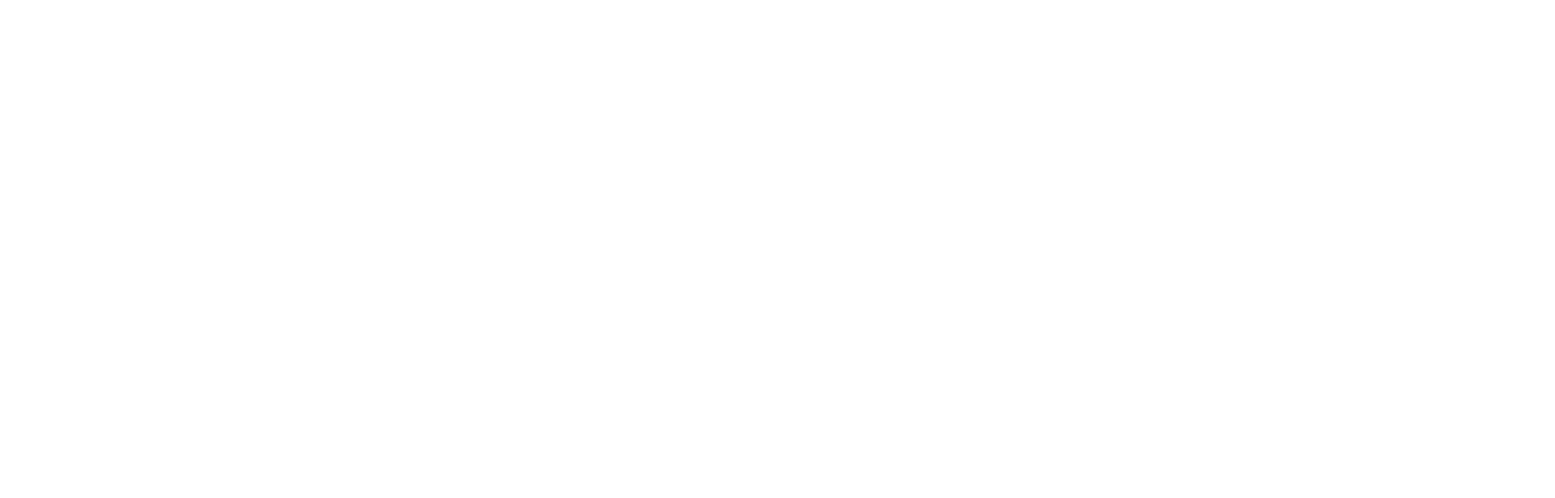
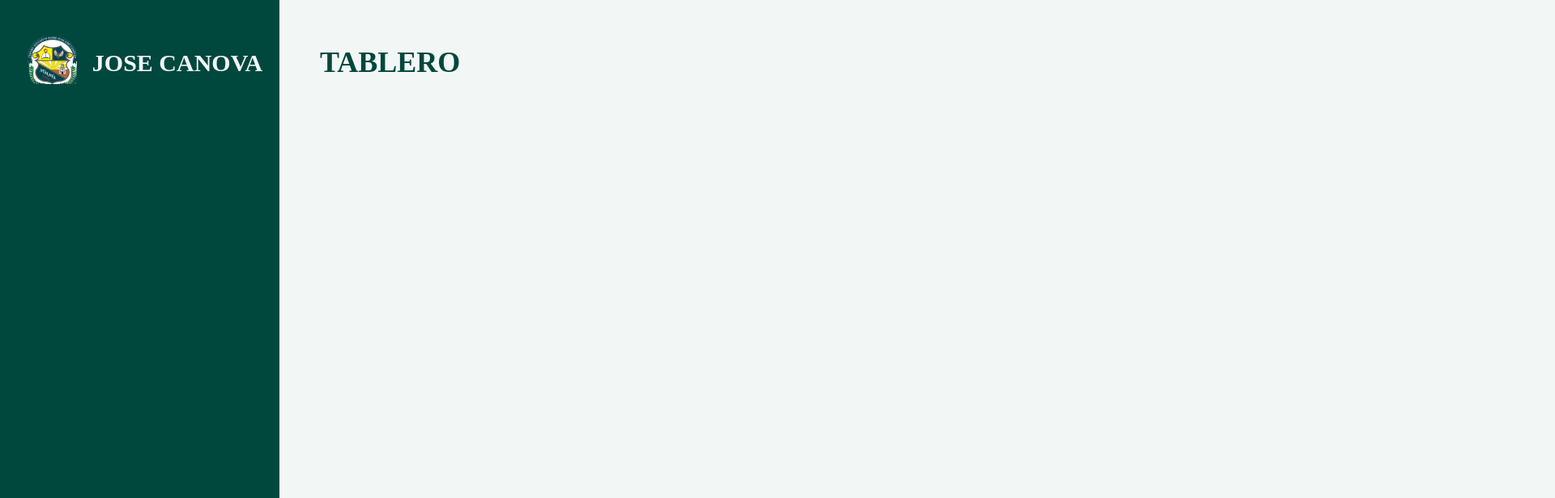
Before and after one commit to ovg-Code/JoseCanovaGestionHorario, a React (Create React App) app in the folder app/: page / in a window 1280 px wide. Shown: the top 616 px of the page at 81% size, 1920 px wide, since content can reach past the window. Built offline with nearby package versions, Linux system fonts and the light colour scheme.

Commit message:
rutas agregadas

```diff
--- a/app/package.json
+++ b/app/package.json
@@ -3,9 +3,6 @@
   "version": "0.1.0",
   "private": true,
   "dependencies": {
-    "@emotion/react": "^11.10.5",
-    "@emotion/styled": "^11.10.5",
-    "@mui/material": "^5.10.16",
     "@testing-library/jest-dom": "^5.16.5",
     "@testing-library/react": "^13.4.0",
     "@testing-library/user-event": "^13.5.0",
--- a/app/public/index.html
+++ b/app/public/index.html
@@ -25,14 +25,6 @@
       Learn how to configure a non-root public URL by running `npm run build`.
     -->
     <title>React App</title>
-    <link
-      rel="stylesheet"
-      href="https://fonts.googleapis.com/css?family=Roboto:300,400,500,700&display=swap"
-    />
-    <link
-      rel="stylesheet"
-      href="https://fonts.googleapis.com/icon?family=Material+Icons"
-    />
   </head>
   <body>
     <noscript>You need to enable JavaScript to run this app.</noscript>
--- a/app/src/App.js
+++ b/app/src/App.js
@@ -1,13 +1,19 @@
 import React from 'react'
-import {BrowserRouter, Routes, Route} from 'react-router-dom'
-import tablero from './components/tablero'
+import Home from './components/Home'
+import {BrowserRouter as Router, Routes, Route} from 'react-router-dom'
+import Profesores from './components/Profesores'
+import Barra from './components/Barra'
 
-export default function App() {
+export const App = () => {
   return (
-    <BrowserRouter>
-    <Routes>
-      <Route path='/' element={<tablero/>}/>
-    </Routes>
-    </BrowserRouter>
+    <div>
+      <Barra/>
+      <Router>
+        <Routes>
+          <Route path='/' element={<Home/>} />
+          <Route path='/Profesores' element={<Profesores/>}/>
+        </Routes>
+      </Router>
+    </div>
   )
 }
--- /dev/null
+++ b/app/src/components/App.css
@@ -0,0 +1,78 @@
+.App {
+    /* Tablero */
+  position: relative;
+  width: 1920px;
+  height: 2310px;
+
+  /* Color/White */
+
+  background: #F2F7F5;
+}
+
+.Barrasuperio{
+  position: absolute;
+  width: 345px;
+  height: 2310px;
+  left: calc(50% - 345px/2 - 787.5px);
+  top: 0px;
+
+  background: #00473E;
+}
+
+.logo{
+  position: absolute;
+  width: 61px;
+  height: 59px;
+  left: 34px;
+  top: 45px;
+}
+
+.Appnombre{
+  position: absolute;
+  font-family: 'Poppins';
+  font-style: normal;
+  font-weight: 700;
+  font-size: 30px;
+  line-height: 45px;
+  /* identical to box height */
+
+  text-align: center;
+
+  /* Color/White */
+
+  color: #F2F7F5;
+}
+
+.butbus{
+  display: flex;
+  flex-direction: row;
+  align-items: center;
+  padding: 2px 32px 2px 0px;
+
+  position: absolute;
+  width: 350px;
+  height: 60px;
+  left: calc(50% - 350px/2 + 340px);
+  top: 50px;
+
+  /* Color/White */
+
+  background: #F2F7F5;
+  border-radius: 40px;
+}
+
+.title{
+
+  position: absolute;
+  font-family: 'Poppins';
+  font-style: normal;
+  font-weight: 700;
+  font-size: 36px;
+  line-height: 54px;
+  /* identical to box height */
+
+
+  /* Color/Text */
+
+  color: #00473E;
+  }
--- /dev/null
+++ b/app/src/components/Barra.js
@@ -0,0 +1,21 @@
+import './App.css';
+import logito from './logo.png'
+
+function Barra() {
+  return (
+    <div className="App">
+      <div className="Barrasuperio">
+        <img src={logito} className="logo"/>
+        <span className="Appnombre" style={{width:' 218px', height: '45px', left: '110px', top: '55px'}}>
+        JOSE CANOVA
+        </span>
+        <span className="title" style={{width: '160px',height: '54px',left: '395px',top: '50px'}}>
+          TABLERO
+        </span>
+      </div>
+    </div>
+
+  );
+}
+
+export default Barra;
--- /dev/null
+++ b/app/src/components/Home.js
@@ -0,0 +1,7 @@
+import React from 'react'
+
+export default function Home() {
+  return (
+    <div>Home</div>
+  )
+}
--- /dev/null
+++ b/app/src/components/Profesores.js
@@ -0,0 +1,7 @@
+import React from 'react'
+
+export default function Profesores() {
+  return (
+    <div>Profesores</div>
+  )
+}
--- a/app/src/components/tablero.js
+++ /dev/null
@@ -1,5 +0,0 @@
-export default function tablero() {
-  return (
-    <div>tablero</div>
-  )
-}
--- a/app/src/index.js
+++ b/app/src/index.js
@@ -1,7 +1,7 @@
 import React from 'react';
 import ReactDOM from 'react-dom/client';
 import './index.css';
-import App from './App';
+import { App } from './App';
 import reportWebVitals from './reportWebVitals';
 
 const root = ReactDOM.createRoot(document.getElementById('root'));
```
Also changed, not shown: app/src/components/logo.png (added), 1 other file (tests, documents, lock files or other folders).
